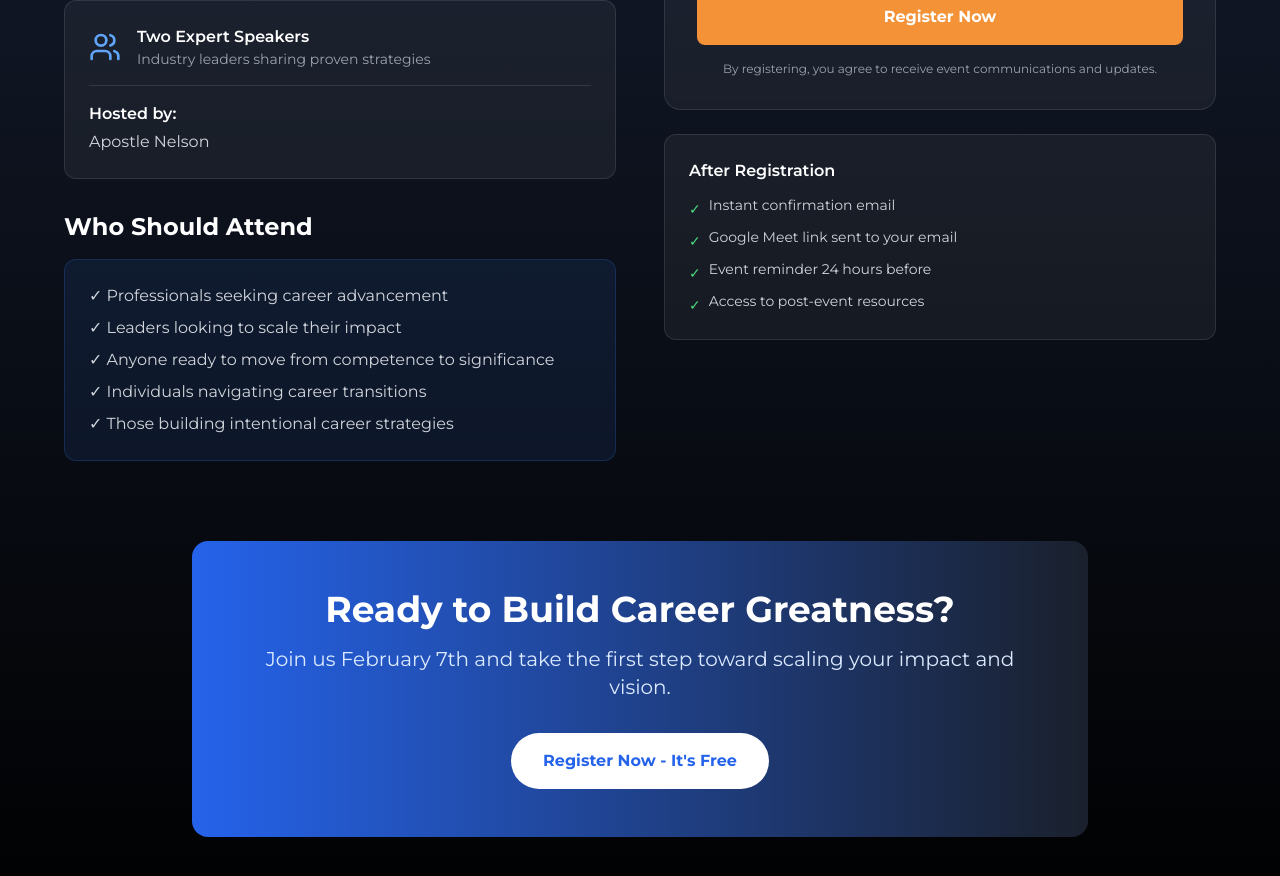
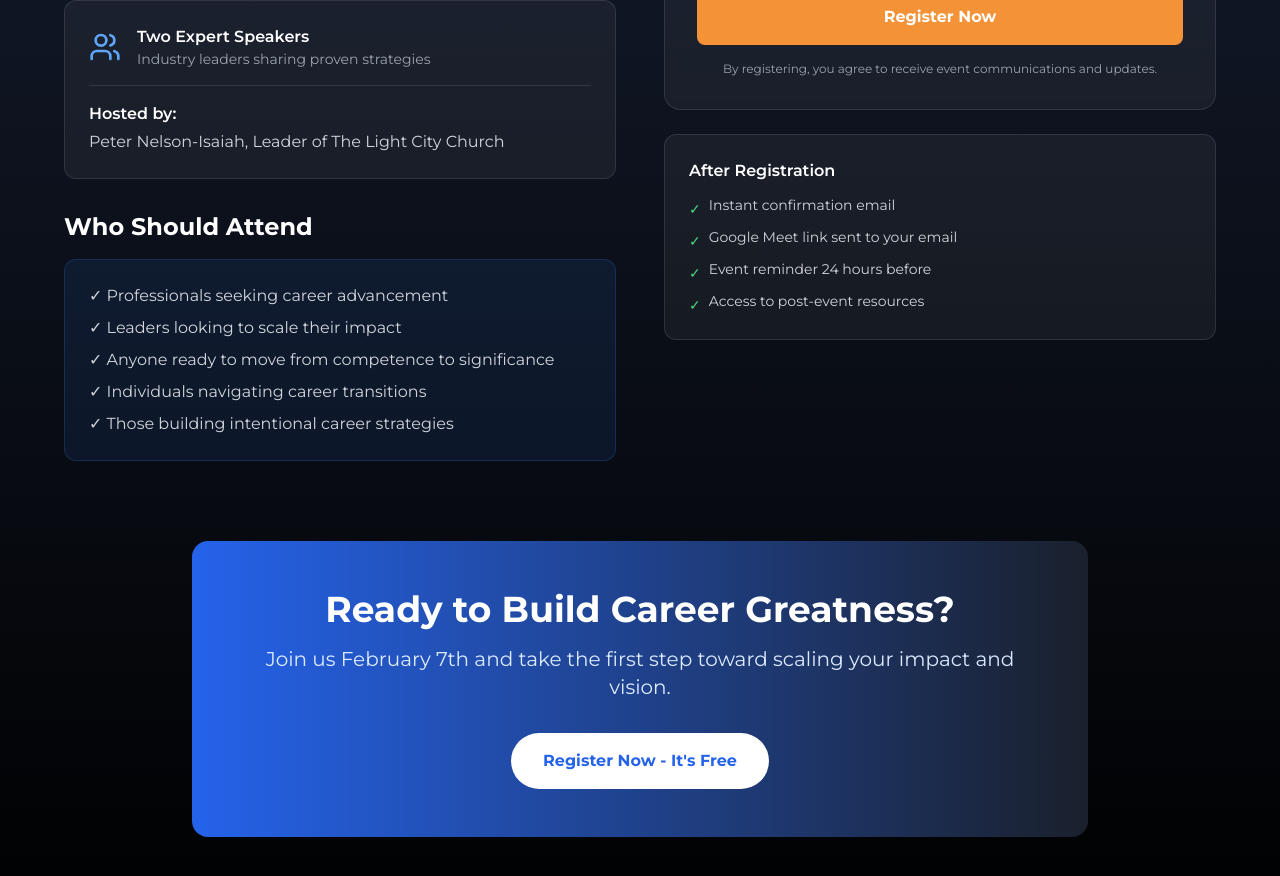
Before and after one commit to mayowa-kalejaiye/TLC, a Next.js app: page /events/nation-takers-webinar in a window 1280 px wide. Shown: the part 1280-2156 px from the top of the page. Built offline with nearby package versions, Linux system fonts and the light colour scheme.

Commit message:
fix: Update host name in WebinarRegistrationForm and Nation Takers Webinar page

```diff
--- a/app/events/nation-takers-webinar/page.tsx
+++ b/app/events/nation-takers-webinar/page.tsx
@@ -100,7 +100,7 @@ export default function NationTakersWebinarPage() {
                   </div>
                   <div className="border-t border-white/10 pt-4">
                     <p className="text-white font-semibold mb-1">Hosted by:</p>
-                    <p className="text-gray-300">Apostle Nelson</p>
+                    <p className="text-gray-300">Peter Nelson-Isaiah, Leader of The Light City Church</p>
                   </div>
                 </div>
               </div>
--- a/components/events/WebinarRegistrationForm.tsx
+++ b/components/events/WebinarRegistrationForm.tsx
@@ -56,7 +56,8 @@ export default function WebinarRegistrationForm() {
             event_date: 'Saturday, February 7th, 2026',
             event_time: '10:00 AM WAT',
             meet_link: 'https://meet.google.com/nex-hpqd-wbi',
-            from_name: 'The Light City Church'
+            from_name: 'The Light City Church',
+            host_name: 'Peter Nelson-Isaiah, Leader of The Light City Church'
           },
           emailJsPublicKey
         )
```
